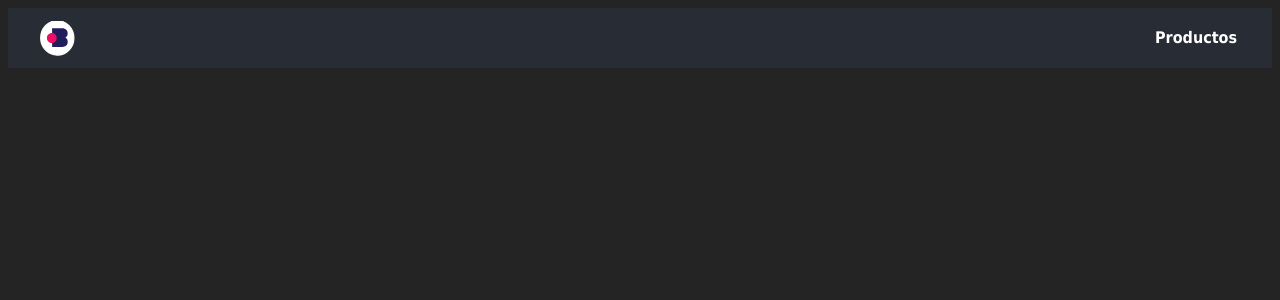
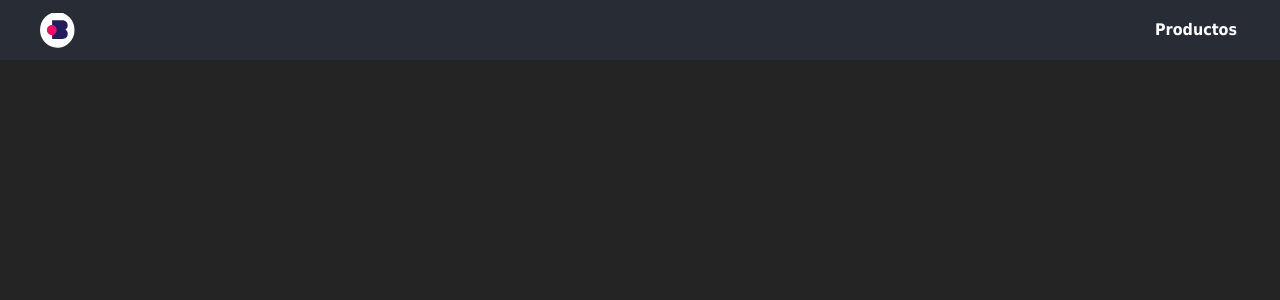
Before and after one commit to kvelasquez-2019504/Front-Management-Products, a React (Vite) app: page / in a window 1280 px wide. Shown: the top 300 px of the page. Built offline with nearby package versions, Linux system fonts and the light colour scheme.

Commit message:
fixed: vercel.json

```diff
--- a/src/index.css
+++ b/src/index.css
@@ -1,6 +1,4 @@
 :root {
-  padding:0px;
-  margin:0px;
   font-family: Tahoma, Geneva, Verdana, sans-serif;
 
   color-scheme: light dark;
@@ -14,6 +12,11 @@
   --color-red: #a20000;
   --gold: #ffeb49;
   --blue-color: #111379;
+}
+
+*{
+  margin:0;
+  padding:0;
 }
 
 input, textarea{
```
Also changed, not shown: vercel.json (added).
